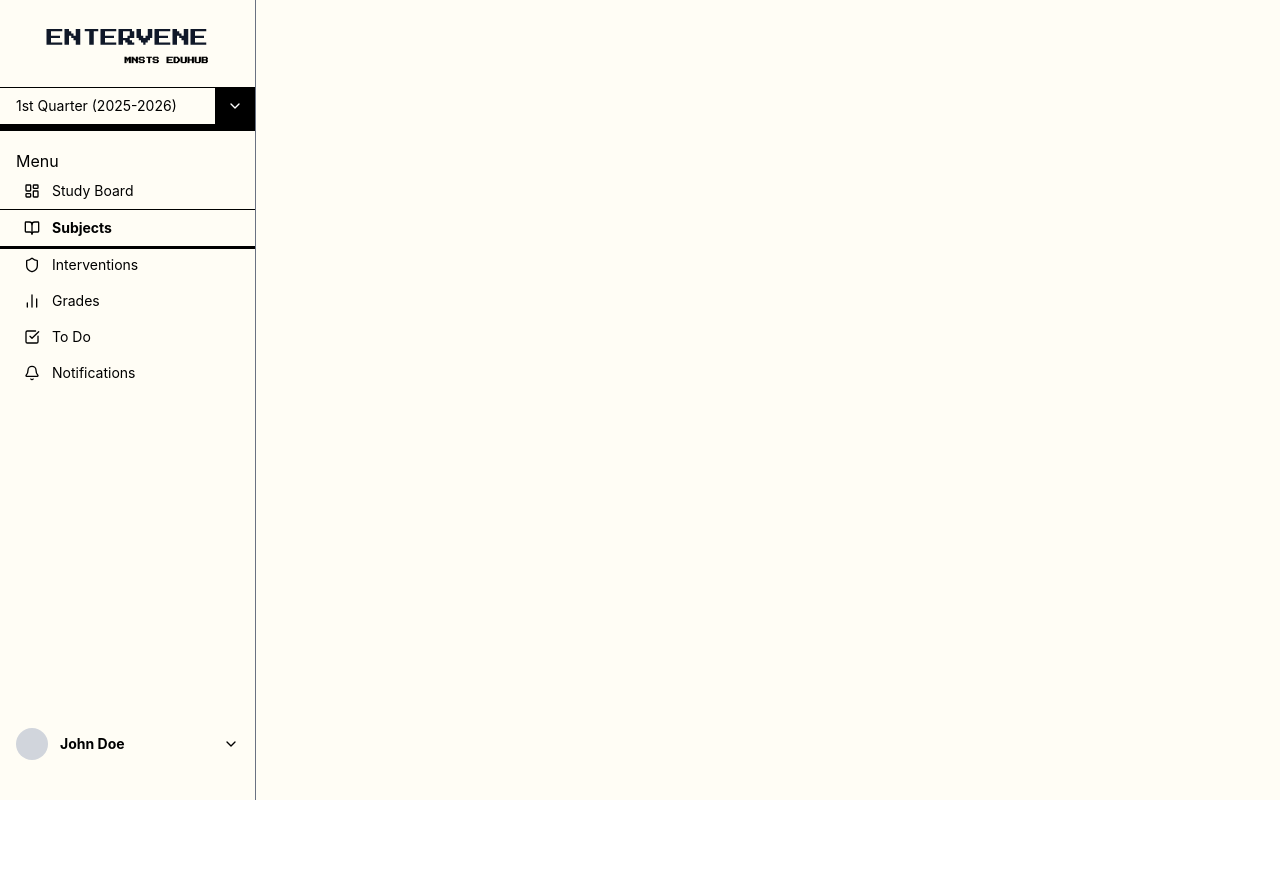
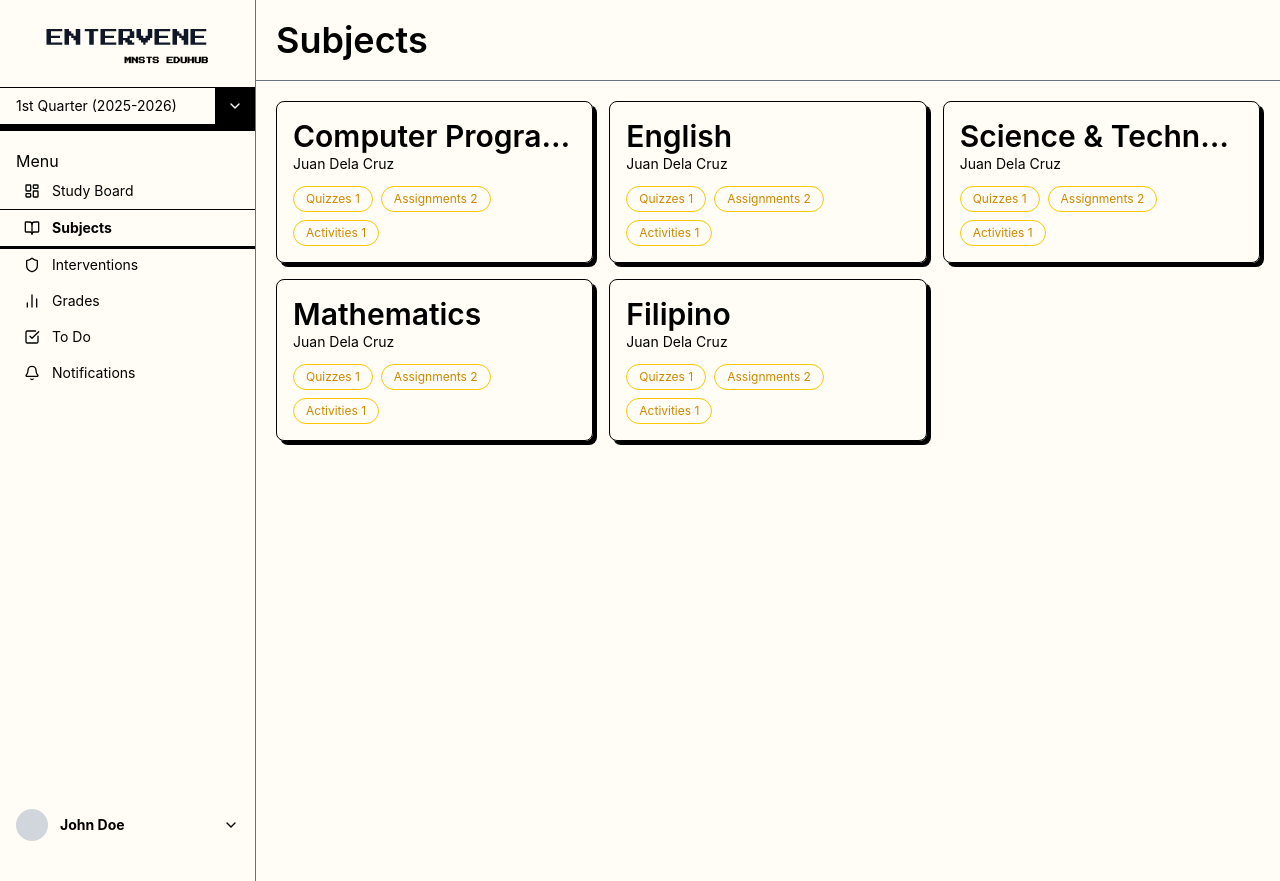
Before and after one commit to dxn-xnt/Entervene, a React (Vite) app in the folder frontend/: page / in a window 1280 px wide. Both pictures are taken after a click on the element "Subjects". Before the commit the page ends 800 px from the top, so only its background shows below. Built offline with nearby package versions, Linux system fonts and the light colour scheme.

Commit message:
subjects main interface

```diff
--- a/frontend/src/App.tsx
+++ b/frontend/src/App.tsx
@@ -1,6 +1,7 @@
 import Navbar from "./components/Navbar";
 import StoryBoard from "./pages/Storyboard";
 import ToDo from "./pages/ToDo";
+import Subjects from "./pages/Subjects";
 import { useState } from "react";
 
 const App = () => {
@@ -12,6 +13,7 @@ const App = () => {
       <main className="flex-1 bg-[#FFFDF5]">
         {activeNav === "Study Board" && <StoryBoard />}
         {activeNav === "To Do" && <ToDo />}
+        {activeNav === "Subjects" && <Subjects />}
       </main>
     </div>
   );
--- a/frontend/src/components/Card.tsx
+++ b/frontend/src/components/Card.tsx
@@ -13,8 +13,8 @@ type CardProps = {
 const Card = ({ title, teacher, badges }: CardProps) => {
   return (
     <div className="border rounded-lg p-4 shadow-[4px_4px_0px_0px_rgba(0,0,0,1)]">
-      <h2 className="text-3xl font-bold">{title}</h2>
-      <p className="text-sm font-bold">{teacher}</p>
+      <h2 className="text-3xl font-semibold truncate">{title}</h2>
+      <p className="text-sm">{teacher}</p>
       <div className="flex flex-wrap gap-2 mt-3">
         {badges.map((badge) => (
           <span
--- a/frontend/src/pages/Subjects.tsx
+++ b/frontend/src/pages/Subjects.tsx
@@ -1,8 +1,62 @@
-// import Card from "../components/Card";
+import Card from "../components/Card";
 
 const Subjects = () => {
   return (
-    <div></div>
+    <div>
+      <header className="px-5 py-5 border-b border-gray-500">
+        <h1 className="text-4xl font-semibold">Subjects</h1>
+      </header>
+
+      <main className="px-5 py-5 flex flex-row gap-4 min-h-screen">
+        <div className="grid grid-cols-3 gap-4 self-start w-full">
+          <Card
+            title="Computer Programming"
+            teacher="Juan Dela Cruz"
+            badges={[
+              { label: "Quizzes", count: 1 },
+              { label: "Assignments", count: 2 },
+              { label: "Activities", count: 1 },
+            ]}
+          />
+          <Card
+            title="English"
+            teacher="Juan Dela Cruz"
+            badges={[
+              { label: "Quizzes", count: 1 },
+              { label: "Assignments", count: 2 },
+              { label: "Activities", count: 1 },
+            ]}
+          />
+          <Card
+            title="Science & Technology"
+            teacher="Juan Dela Cruz"
+            badges={[
+              { label: "Quizzes", count: 1 },
+              { label: "Assignments", count: 2 },
+              { label: "Activities", count: 1 },
+            ]}
+          />
+          <Card
+            title="Mathematics"
+            teacher="Juan Dela Cruz"
+            badges={[
+              { label: "Quizzes", count: 1 },
+              { label: "Assignments", count: 2 },
+              { label: "Activities", count: 1 },
+            ]}
+          />
+          <Card
+            title="Filipino"
+            teacher="Juan Dela Cruz"
+            badges={[
+              { label: "Quizzes", count: 1 },
+              { label: "Assignments", count: 2 },
+              { label: "Activities", count: 1 },
+            ]}
+          />
+        </div>
+      </main>
+    </div>
   );
 };
 
```
